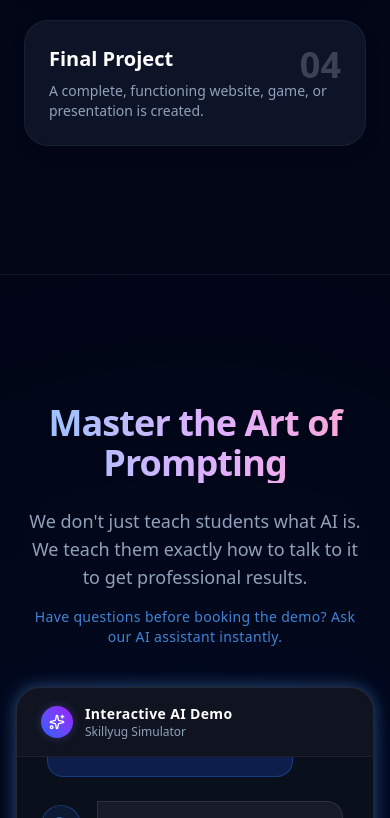
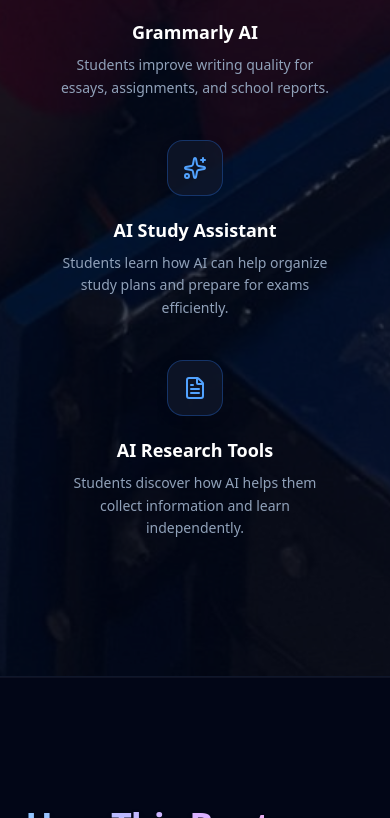
Before and after one commit to parv43/skillyugweb, a Next.js app: page / in a window 390 px wide. Shown: the part 3047-3865 px from the top of the page. Built offline with nearby package versions, Linux system fonts and the light colour scheme.

Commit message:
Hide AI Tools, Chat Demo, Gallery, and Learning Progression on mobile

```diff
--- a/src/app/page.tsx
+++ b/src/app/page.tsx
@@ -63,15 +63,28 @@
       {/* Promotional Ribbon */}
       <SlidingCTA />
 
-      <AIToolsSection />
+      <div className="hidden md:block">
+        <AIToolsSection />
+      </div>
 
       {/* Section 3: Interactive Prompting Chat Demo */}
-      <InteractiveChatDemo />
+      <div className="hidden md:block">
+        <InteractiveChatDemo />
+      </div>
 
       <SkillsSection />
       <StudentProjects />
-      <BootcampTimeline />
-      <GallerySection />
+
+      {/* Gallery — visible on desktop only */}
+      <div className="hidden md:block">
+        <GallerySection />
+      </div>
+
+      {/* Learning Progression — visible on desktop only */}
+      <div className="hidden md:block">
+        <BootcampTimeline />
+      </div>
+
       <Testimonials />
       <DemoBookingSection />
 
```
